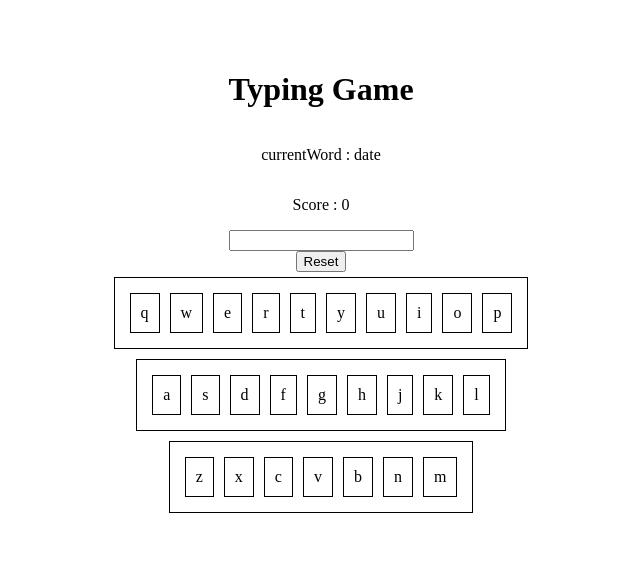
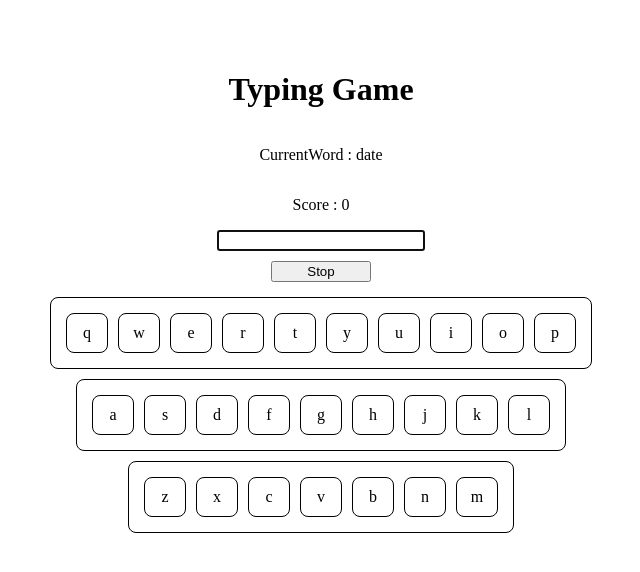
Before and after one commit to morikaku/first-nuxt-ph, a Nuxt app: page / in a window 1280 px wide. Both pictures are taken after a click on the button "Start". Shown: the top 572 px of the page, without its empty margins (319-959 px from the left). Built offline with nearby package versions, Linux system fonts and the light colour scheme.

Commit message:
Version 0.1

```diff
--- a/pages/index.vue
+++ b/pages/index.vue
@@ -1,10 +1,12 @@
 <template>
     <div class="container">
         <h1>Typing Game</h1>
-        <p v-if="gameStarted">currentWord : {{ currentWord }}</p>
+        <p v-if="gameStarted">CurrentWord : {{ currentWord }}</p>
         <p>Score : {{ score }}</p>
-        <input v-model="userInput" @input="checkInput" v-if="gameStarted" />
-        <button @click="startGame">{{ gameStarted ? 'Reset' : 'Start' }}</button>
+        <!-- <input class="userInput" @input="checkInput" v-if="gameStarted" /> -->
+        <input class="userInput" v-model="userInput" @input="checkInput" ref="userInput">
+
+        <button class="start-stop" @click="startGame">{{ gameStarted ? 'Stop' : 'Start' }}</button>
         <div class="keyboard">
             <div v-for="(row, rowIndex) in keyboard" :key="'row' + rowIndex">
                 <div v-for="key in row" :key="key.letter" :class="{ 'active': key.active }">
@@ -40,13 +42,25 @@ export default {
         window.removeEventListener('keyup', this.keyupHandler);
     },
     methods: {
-        // 省略
+        startGame() {
+            if (this.gameStarted) {
+                // Reset the game
+                this.currentWord = '';
+                this.userInput = '';
+                this.score = 0;
+                this.keyboard.forEach(row => row.forEach(key => key.active = false));
+                this.gameStarted = false; // Stop the game
+            } else {
+                // Start the game
+                this.gameStarted = true;
+                this.$nextTick(() => {
+                    this.$refs.userInput.focus(); // Add this line
+                });
 
-        startGame() {
-            this.gameStarted = true;
-            this.score = 0;
-            this.userInput = '';
-            this.pickNewWord();
+                this.score = 0;
+                this.userInput = '';
+                this.pickNewWord();
+            }
         },
         pickNewWord() {
             const randomIndex = Math.floor(Math.random() * this.words.length);
@@ -82,6 +96,17 @@ export default {
     margin: 50px auto 50px;
 }
 
+
+.userInput {
+    width: 200px;
+    margin-bottom: 10px;
+}
+
+.start-stop {
+    width: 100px;
+    margin-bottom: 10px;
+}
+
 .keyboard {
     display: flex;
     flex-direction: column;
@@ -94,9 +119,19 @@ export default {
     padding: 10px;
     margin: 5px;
     border: 1px solid #000;
+    border-radius: 8px;
+}
+
+.keyboard div div {
+    display: block;
+    width: 20px;
+    text-align: center;
+    margin: 5px;
+    border: 1px solid #000;
+    border-radius: 8px;
 }
 
 .keyboard .active {
-    background-color: #f00;
+    background-color: #99f;
 }
 </style>
```
